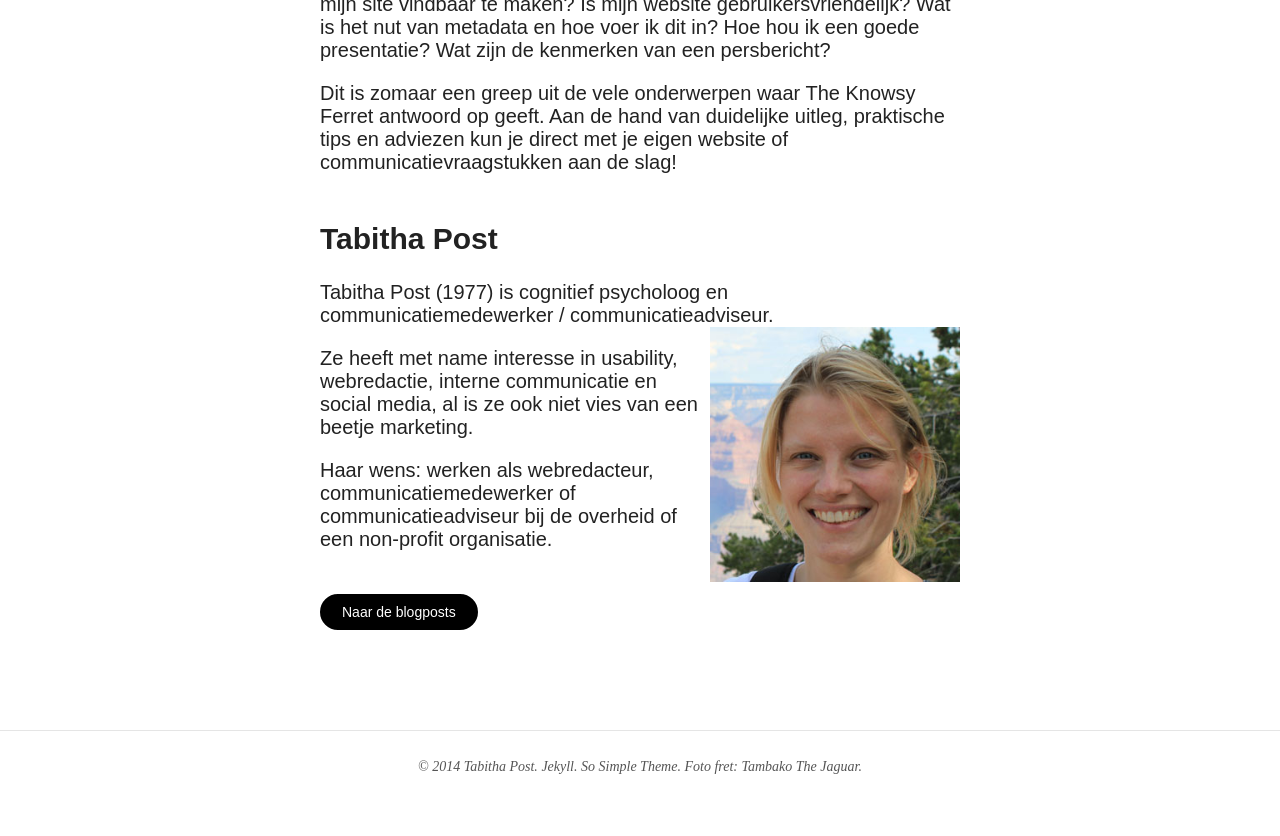
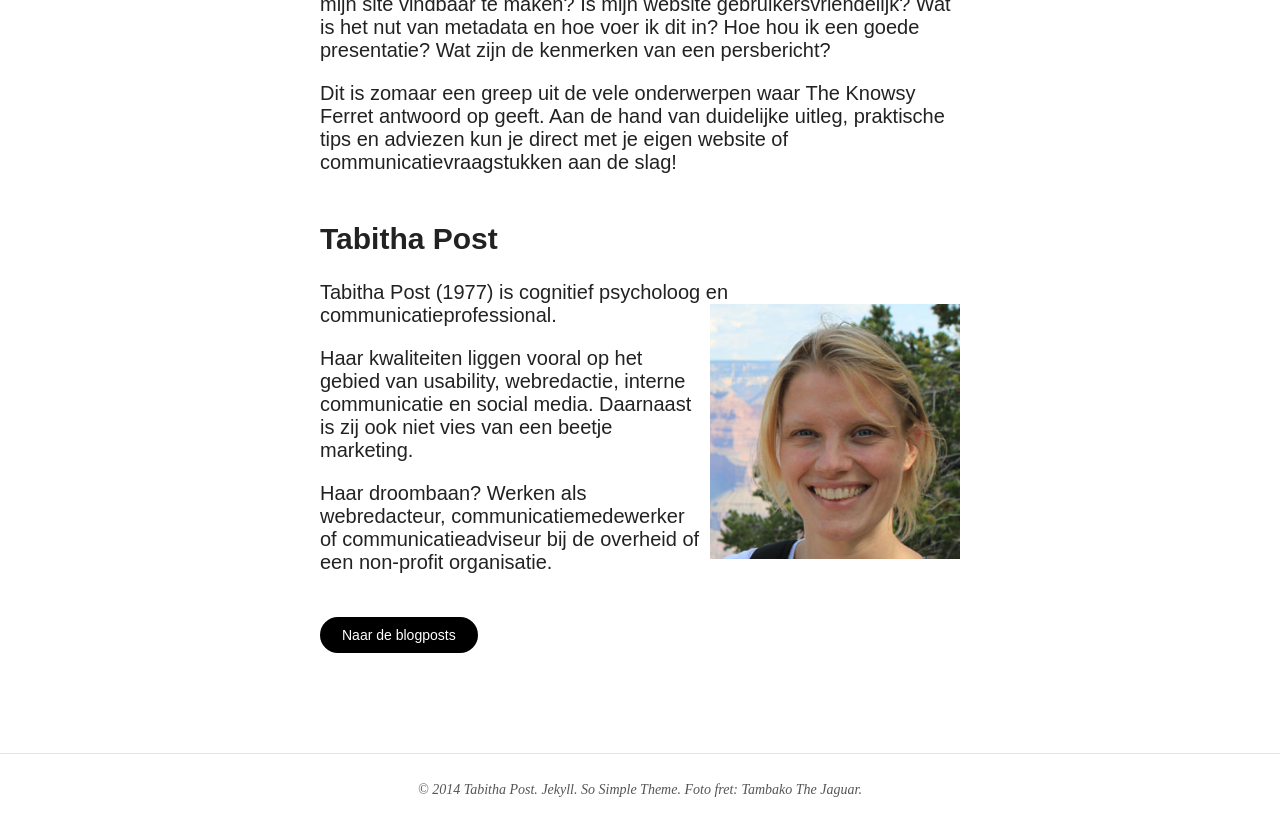
Before and after one commit to TheKnowsyFerret/theknowsyferret.github.io, a Jekyll site: the page built from about.md, in a window 1280 px wide and 900 px high, scrolled down 738 px. Shown: the top 836 px of the window. Built offline with Jekyll 4.4.1, drawn with Linux system fonts in a browser that asks for light colours; nearby versions of some CDN libraries.

Commit message:
aanpassing in de beschrijving bij mijn foto

```diff
--- a/about.md
+++ b/about.md
@@ -26,14 +26,14 @@ met je eigen website of communicatievraagstukken aan de slag!
 
 ##Tabitha Post
 Tabitha Post (1977) is cognitief psycholoog en
-communicatiemedewerker / communicatieadviseur.
+communicatieprofessional.
 <img class="floatright" height="300" width="250" src="/images/tabithapost.jpg">
 
-Ze heeft met name interesse in usability, webredactie, interne
-communicatie en social media, al is ze ook niet vies van een beetje
-marketing.<br>
+Haar kwaliteiten liggen vooral op het gebied van
+usability, webredactie, interne communicatie en social
+media. Daarnaast is zij ook niet vies van een beetje marketing.<br>
 
-Haar wens: werken als webredacteur, communicatiemedewerker of
+Haar droombaan? Werken als webredacteur, communicatiemedewerker of
 communicatieadviseur bij de overheid of een non-profit organisatie.
 <br><br>
 
```
